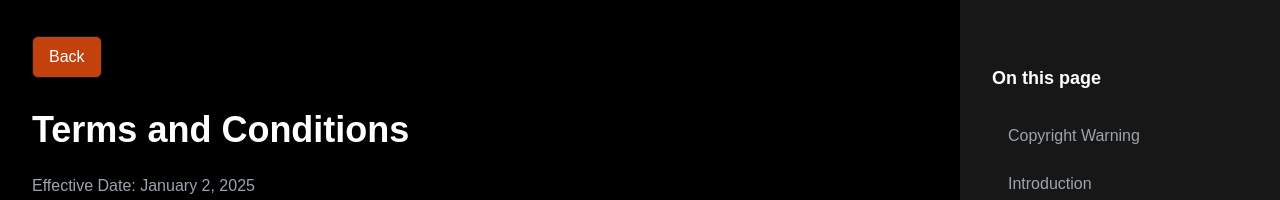
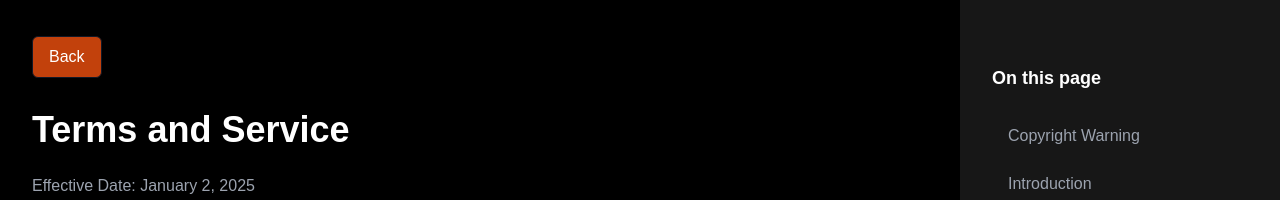
Before and after one commit to dnjstr/MovieApp-Front-End, a React (Vite) app: page /terms-and-condition in a window 1280 px wide. Shown: the top 200 px of the page. Built offline with nearby package versions, Linux system fonts and the light colour scheme.

Commit message:
Terms and Condition Update.

```diff
--- a/src/components/pages/TermsandCondition.tsx
+++ b/src/components/pages/TermsandCondition.tsx
@@ -77,7 +77,7 @@ const TermsAndConditions = () => {
           Back
         </button>
 
-        <h1 className="text-4xl font-bold mb-6">Terms and Conditions</h1>
+        <h1 className="text-4xl font-bold mb-6">Terms and Service</h1>
         <p className="text-gray-400 mb-12">Effective Date: January 2, 2025</p>
 
         <section id="copyright-warning" className="mb-16">
```
